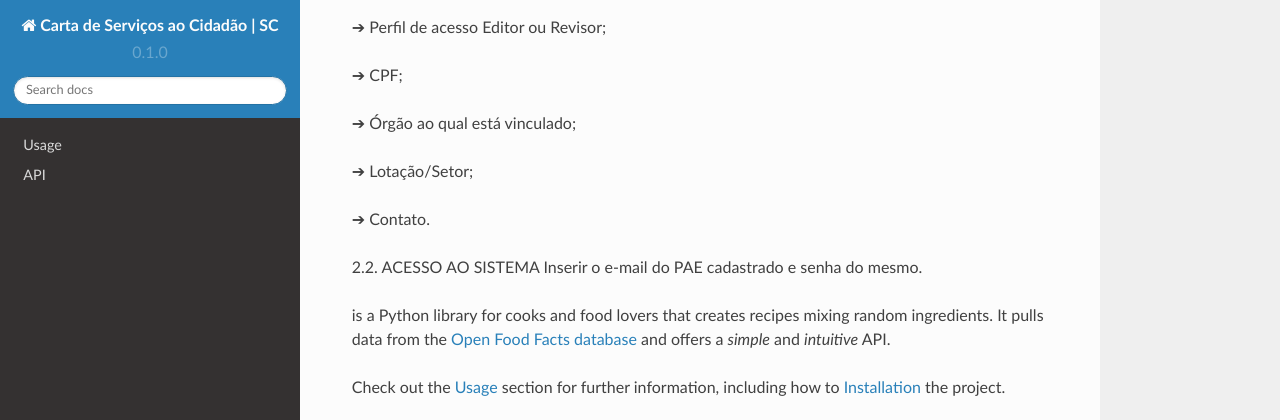
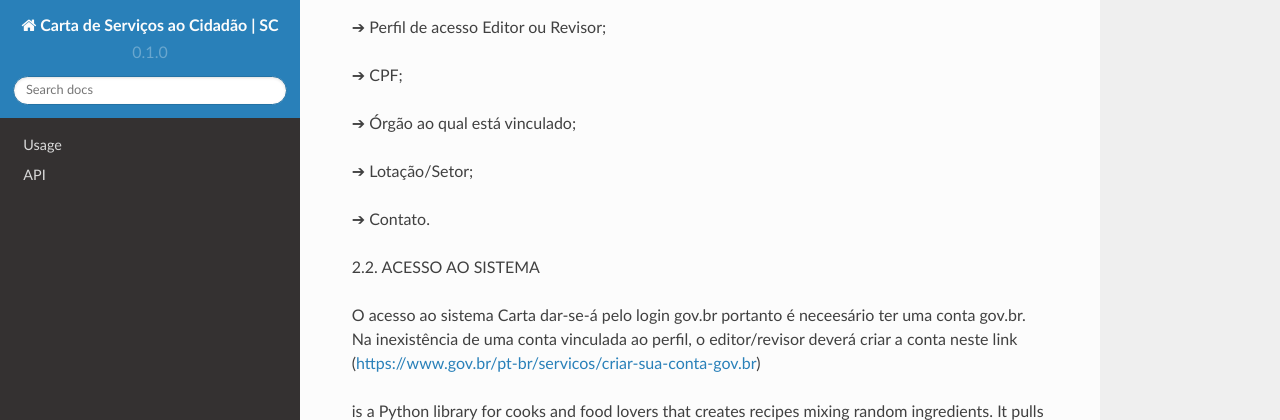
Before and after one commit to brunoaltieri/cartadeservicos, a Sphinx documentation site: the page built from docs/source/index.rst, in a window 1280 px wide and 900 px high, scrolled down 1736 px, cut to the strip 0-420 px from the top of the window. Built offline with Sphinx 7.4.7 and the Read the Docs theme 2.0.0, drawn with Linux system fonts in a browser that asks for light colours; some of the changed text lies outside the part shown.

Commit message:
Update index.rst

```diff
--- a/docs/source/index.rst
+++ b/docs/source/index.rst
@@ -14,7 +14,7 @@ Atualmente a Secretaria do Estado da Administração (SEA), por meio da Diretori
 
 .. image:: teste.jpg
 
-# 2. INFORMAÇÕES GERAIS
+2. INFORMAÇÕES GERAIS
 
 O Governo do Estado está desenvolvendo o plano de transformação digital, e para isso os órgãos precisam atualizar a carta de serviços, de modo a possuir o censo de TODOS os serviços do estado prestados diretamente ao cidadão.
 E para isso a Carta de Serviços ao Cidadão precisa ser revisada constantemente e deve contemplar 100% dos serviços prestados pelo estado, digitais ou não.
@@ -51,7 +51,9 @@ Caso o órgão não tenha cadastrado um usuário editor e/ou um revisor, deve-se
 
 
 2.2. ACESSO AO SISTEMA
-Inserir o e-mail do PAE cadastrado e senha do mesmo.
+
+O acesso ao sistema Carta dar-se-á pelo login gov.br portanto é neceesário ter uma conta gov.br. Na inexistência de uma conta vinculada ao perfil, o editor/revisor deverá criar a conta neste link (https://www.gov.br/pt-br/servicos/criar-sua-conta-gov.br)
+
 
 
 is a Python library for cooks and food lovers
```
